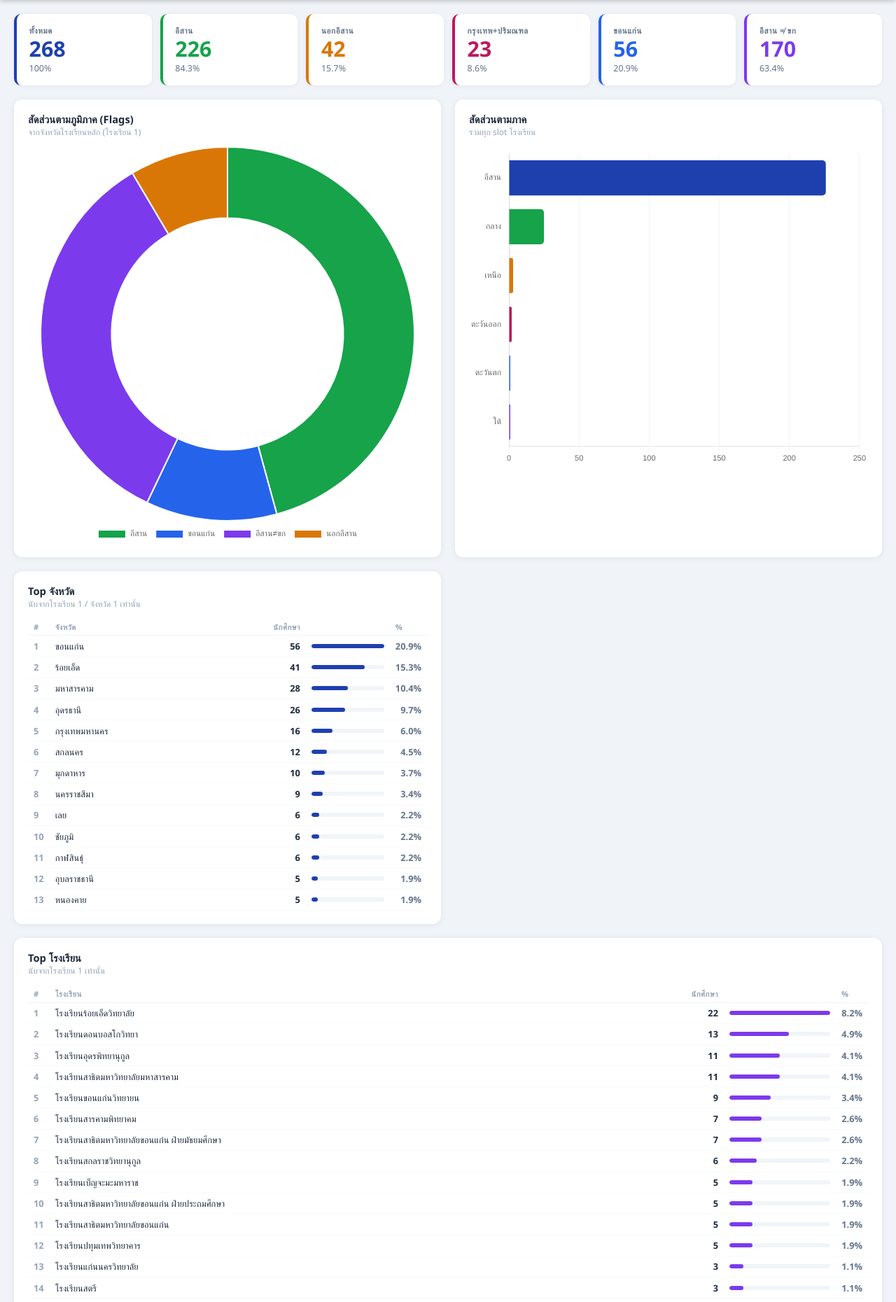
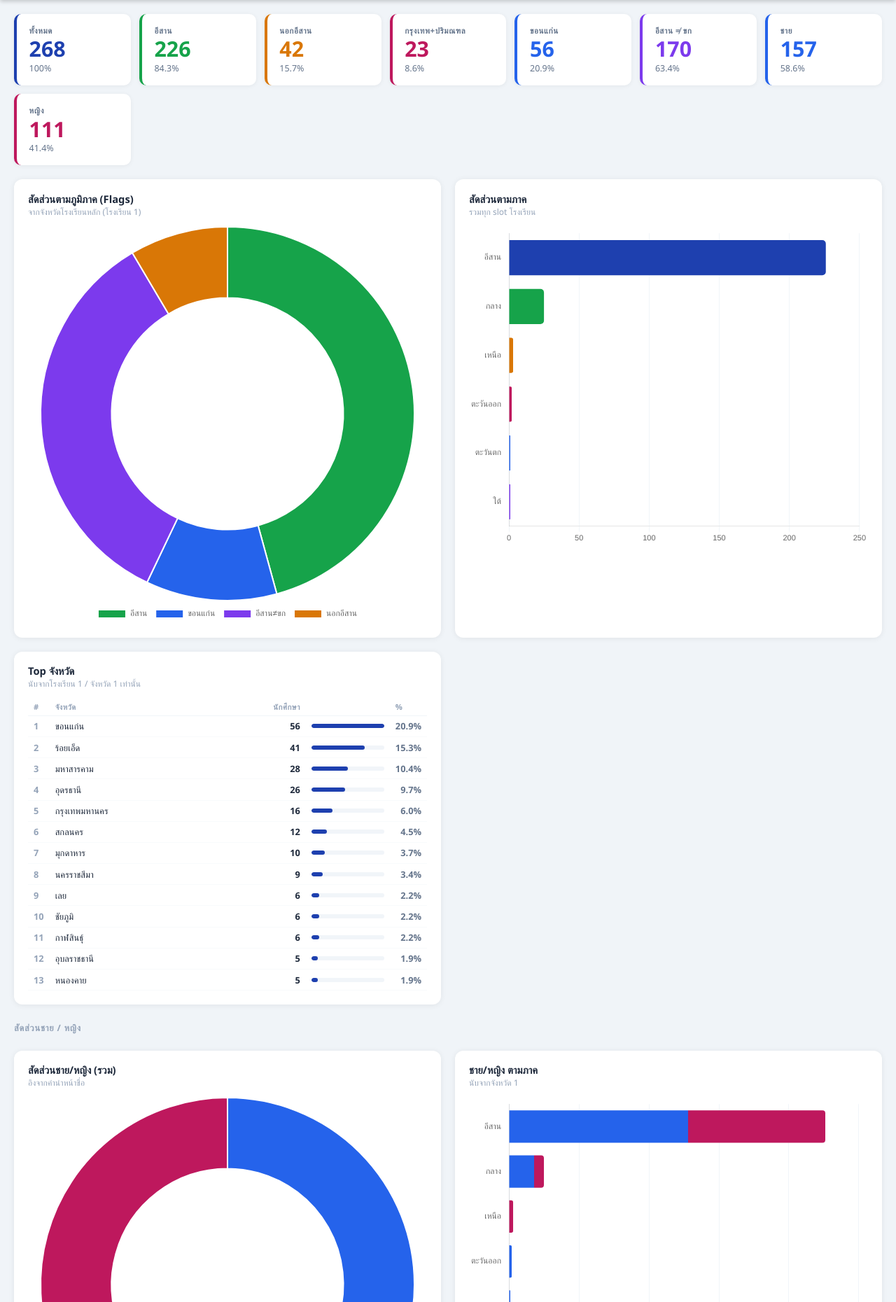
Before and after one commit to tanongkiat/md54status, a Flask app: page /dashboard in a window 1280 px wide. Shown: the part 67-1927 px from the top of the page at 70% size. Run offline with Flask 3, Linux system fonts and the light colour scheme; a user stored in the database is signed in; data comes from the database, SQL or seed files in the repository.

Commit message:
Dashboard: add gender breakdown by province and region

```diff
--- a/app.py
+++ b/app.py
@@ -359,12 +359,40 @@ def api_dashboard():
         region_counts[region] = region_counts.get(region, 0) + p["count"]
     region_stats = [{"region": k, "count": v} for k, v in region_counts.items() if v > 0]
 
+    # ── Gender stats (derived from name prefix) ──────────────────────────
+    male_total = conn.execute("SELECT COUNT(*) FROM students WHERE full_name LIKE 'นาย%'").fetchone()[0]
+    female_total = total - male_total
+
+    gender_province_rows = conn.execute("""
+        SELECT province_1,
+            SUM(CASE WHEN full_name LIKE 'นาย%' THEN 1 ELSE 0 END) as male,
+            SUM(CASE WHEN full_name NOT LIKE 'นาย%' THEN 1 ELSE 0 END) as female,
+            COUNT(*) as cnt
+        FROM students
+        WHERE province_1 != '' AND province_1 IS NOT NULL
+        GROUP BY province_1 ORDER BY cnt DESC LIMIT 30
+    """).fetchall()
+    gender_province_stats = [{"province": r[0], "male": r[1], "female": r[2], "total": r[3]} for r in gender_province_rows]
+
+    region_gender = {r: {"male": 0, "female": 0} for r in REGION_ORDER}
+    for p in gender_province_stats:
+        region = PROVINCE_REGION.get(p["province"], "ต่างประเทศ/อื่นๆ")
+        region_gender[region]["male"]   += p["male"]
+        region_gender[region]["female"] += p["female"]
+    gender_region_stats = [
+        {"region": k, "male": v["male"], "female": v["female"], "total": v["male"] + v["female"]}
+        for k, v in region_gender.items() if v["male"] + v["female"] > 0
+    ]
+
     conn.close()
     return jsonify({
         "flag_stats": flag_stats,
         "province1_stats": province1_stats,
         "school_stats": school_stats,
         "region_stats": region_stats,
+        "gender_total": {"male": male_total, "female": female_total},
+        "gender_province_stats": gender_province_stats,
+        "gender_region_stats": gender_region_stats,
         "total": total,
     })
 
--- a/templates/dashboard.html
+++ b/templates/dashboard.html
@@ -67,6 +67,11 @@
     .bar-fill  { height: 6px; border-radius: 4px; transition: width .4s; }
     .pct-cell  { width: 46px; text-align: right; color: #64748b; font-weight: 600; }
     .cnt-cell  { width: 38px; text-align: right; font-weight: 700; color: #1e293b; }
+    .card-male   { border-color: #2563eb; } .card-male .value   { color: #2563eb; }
+    .card-female { border-color: #be185d; } .card-female .value { color: #be185d; }
+    .gender-m { color: #2563eb; font-weight: 700; text-align: right; padding-right: .5rem; }
+    .gender-f { color: #be185d; font-weight: 700; text-align: right; padding-right: .5rem; }
+    .section-title { font-size: .8rem; font-weight: 700; color: #94a3b8; text-transform: uppercase; letter-spacing: .06em; padding: .25rem 0; }
   </style>
 </head>
 <body>
@@ -92,6 +97,8 @@
     <div class="stat-card card-bkk">  <div class="label">กรุงเทพ+ปริมณฑล</div><div class="value" id="s-bkk">…</div><div class="pct" id="p-bkk">…</div>  </div>
     <div class="stat-card card-kk">   <div class="label">ขอนแก่น</div>       <div class="value" id="s-kk">…</div>   <div class="pct" id="p-kk">…</div>    </div>
     <div class="stat-card card-nokk"> <div class="label">อีสาน ≠ ขก</div>   <div class="value" id="s-nokk">…</div> <div class="pct" id="p-nokk">…</div>  </div>
+    <div class="stat-card card-male">  <div class="label">ชาย</div>            <div class="value" id="s-male">…</div>  <div class="pct" id="p-male">…</div>   </div>
+    <div class="stat-card card-female"><div class="label">หญิง</div>           <div class="value" id="s-female">…</div><div class="pct" id="p-female">…</div> </div>
   </div>
 
   <!-- ── Charts row 1 ── -->
@@ -134,6 +141,29 @@
       </div>
     </div>
 
+  </div>
+
+  <!-- ── Gender section ── -->
+  <div class="section-title">สัดส่วนชาย / หญิง</div>
+  <div class="chart-grid">
+    <div class="chart-card">
+      <div><div class="chart-title">สัดส่วนชาย/หญิง (รวม)</div><div class="chart-sub">อิงจากคำนำหน้าชื่อ</div></div>
+      <div class="chart-wrap"><canvas id="chart-gender-donut" height="240"></canvas></div>
+    </div>
+    <div class="chart-card">
+      <div><div class="chart-title">ชาย/หญิง ตามภาค</div><div class="chart-sub">นับจากจังหวัด 1</div></div>
+      <div class="chart-wrap"><canvas id="chart-gender-region" height="240"></canvas></div>
+    </div>
+  </div>
+
+  <div class="chart-card full-width">
+    <div><div class="chart-title">ชาย/หญิง ตามจังหวัด</div><div class="chart-sub">นับจากจังหวัด 1 เท่านั้น</div></div>
+    <div style="overflow-x:auto;">
+      <table class="rank-table">
+        <thead><tr><th>#</th><th>จังหวัด</th><th>รวม</th><th class="gender-m">ชาย</th><th class="gender-f">หญิง</th><th>% ชาย</th></tr></thead>
+        <tbody id="tbl-gender-province"></tbody>
+      </table>
+    </div>
   </div>
 
   <!-- ── School table full width ── -->
@@ -260,6 +290,64 @@ fetch("/api/dashboard")
     // ── Tables ──
     buildTable("tbl-province1", d.province1_stats, total, "#1e40af");
     buildTable("tbl-school",    d.school_stats,    total, "#7c3aed");
+
+    // ── Gender stat cards ──
+    const g = d.gender_total;
+    document.getElementById("s-male").textContent   = g.male;
+    document.getElementById("s-female").textContent = g.female;
+    setPct("p-male",   g.male);
+    setPct("p-female", g.female);
+
+    // ── Gender donut ──
+    new Chart(document.getElementById("chart-gender-donut"), {
+      type: "doughnut",
+      data: {
+        labels: ["ชาย", "หญิง"],
+        datasets: [{ data: [g.male, g.female], backgroundColor: ["#2563eb","#be185d"], borderWidth: 2, borderColor: "#fff" }]
+      },
+      options: {
+        plugins: {
+          legend: { position: "bottom", labels: { font: { size: 12 }, padding: 12 } },
+          tooltip: { callbacks: { label: ctx => ` ${ctx.label}: ${ctx.raw} คน (${pct(ctx.raw, total)})` } }
+        },
+        cutout: "62%",
+      }
+    });
+
+    // ── Gender by region stacked bar ──
+    const gr = d.gender_region_stats;
+    new Chart(document.getElementById("chart-gender-region"), {
+      type: "bar",
+      data: {
+        labels: gr.map(r => r.region),
+        datasets: [
+          { label: "ชาย",  data: gr.map(r => r.male),   backgroundColor: "#2563eb", borderRadius: 4 },
+          { label: "หญิง", data: gr.map(r => r.female), backgroundColor: "#be185d", borderRadius: 4 },
+        ]
+      },
+      options: {
+        indexAxis: "y",
+        plugins: { legend: { position: "bottom", labels: { font: { size: 12 } } } },
+        scales: {
+          x: { stacked: true, grid: { color: "#f1f5f9" } },
+          y: { stacked: true, grid: { display: false } },
+        }
+      }
+    });
+
+    // ── Gender province table ──
+    const gtbody = document.getElementById("tbl-gender-province");
+    d.gender_province_stats.forEach((r, i) => {
+      const mp = r.total ? ((r.male / r.total) * 100).toFixed(1) + "%" : "0%";
+      gtbody.innerHTML += `<tr>
+        <td class="rank-num">${i + 1}</td>
+        <td>${r.province}</td>
+        <td class="cnt-cell">${r.total}</td>
+        <td class="gender-m">${r.male}</td>
+        <td class="gender-f">${r.female}</td>
+        <td class="pct-cell">${mp}</td>
+      </tr>`;
+    });
   });
 </script>
 </body>
```
